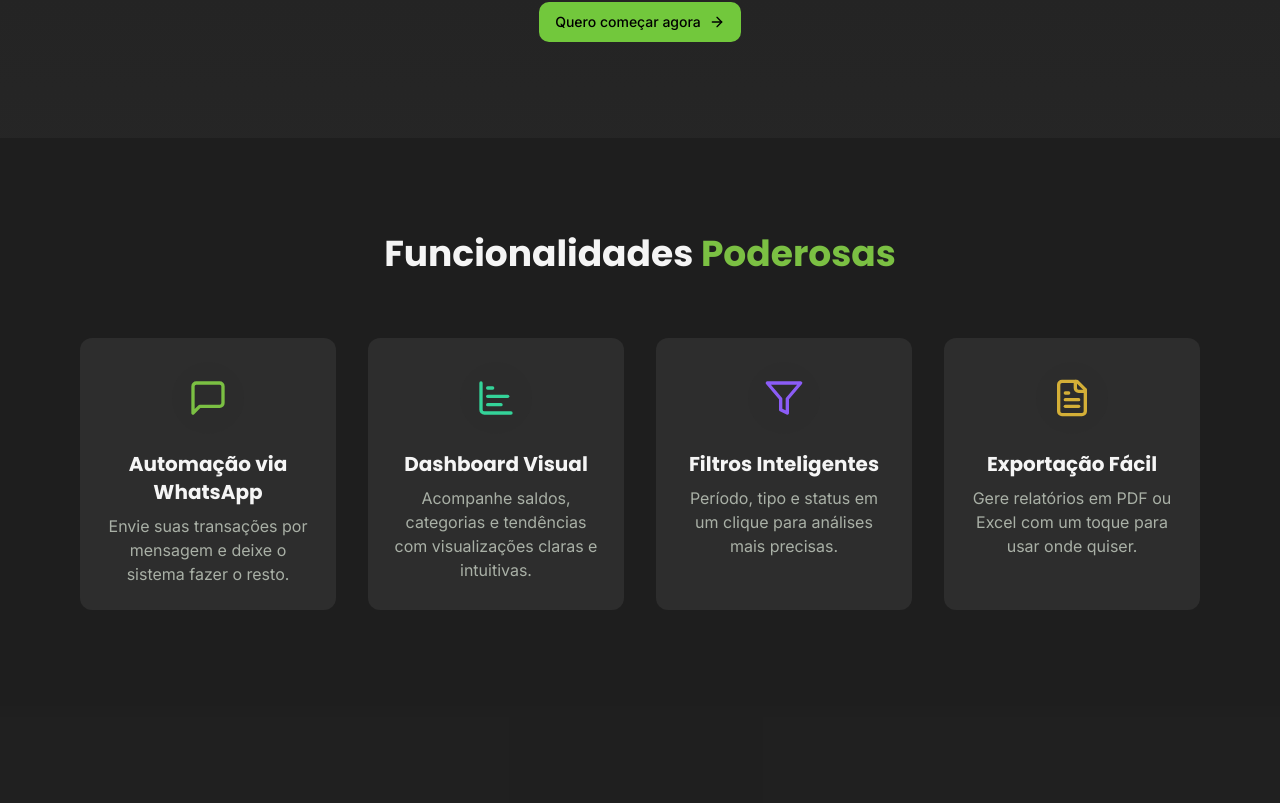
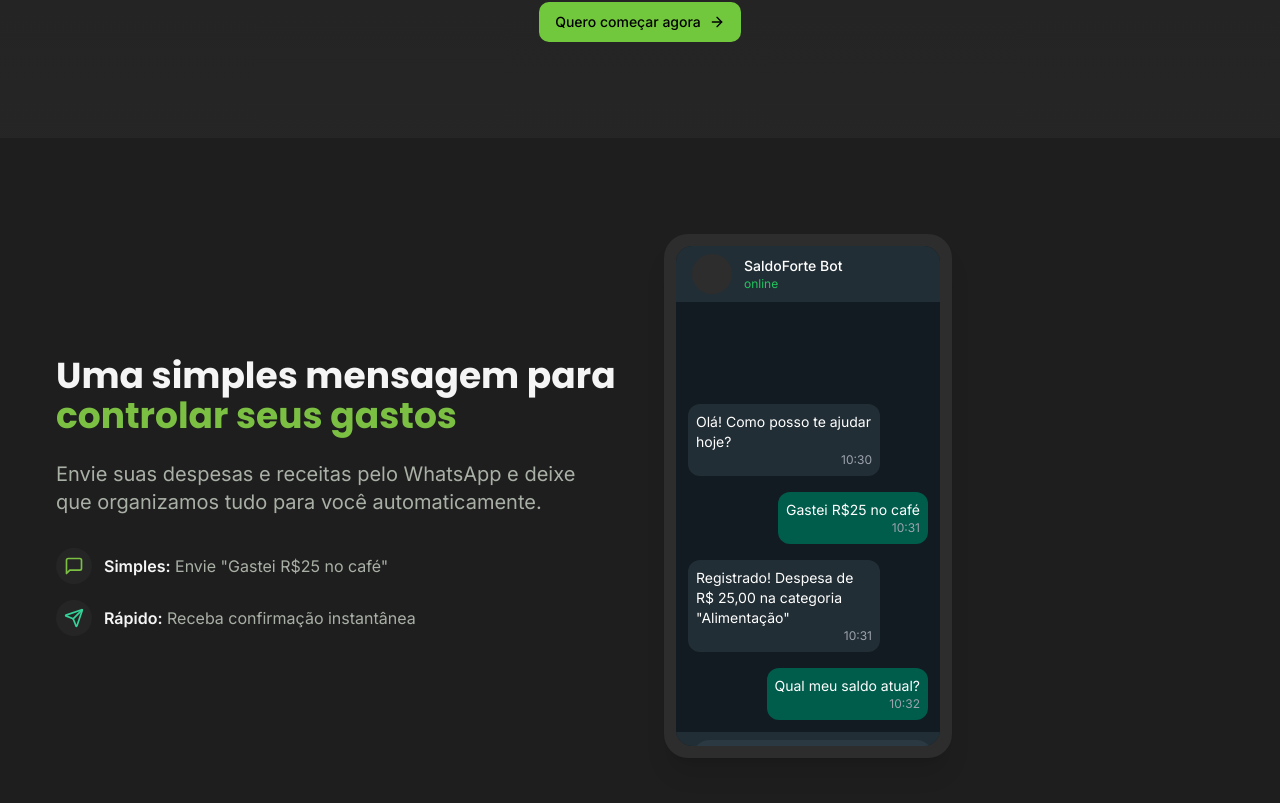
Before and after one commit to CostaMAyssa/GranaNoZap-landing-page, a React (Vite) app: page / in a window 1280 px wide. Shown: the part 554-1357 px from the top of the page. Built offline with nearby package versions, Linux system fonts and the light colour scheme.

Commit message:
Add section before features
Add a new section before the features section with an image and a title promoting the ease of controlling expenses.

```diff
--- /dev/null
+++ b/src/components/WhatsAppDemo.tsx
@@ -0,0 +1,110 @@
+
+import React from 'react';
+import { MessageSquare, Send } from "lucide-react";
+
+const WhatsAppDemo: React.FC = () => {
+  return (
+    <section className="py-16 md:py-24 px-6 bg-saldo-background">
+      <div className="container mx-auto">
+        <div className="grid md:grid-cols-2 gap-12 items-center">
+          <div className="order-2 md:order-1">
+            <h2 className="text-3xl md:text-4xl mb-6 font-bold leading-tight text-saldo-text-primary">
+              Uma simples mensagem para <span className="text-saldo-primary">controlar seus gastos</span>
+            </h2>
+
+            <p className="text-xl mb-8 text-saldo-text-secondary">
+              Envie suas despesas e receitas pelo WhatsApp e deixe que organizamos tudo para você automaticamente.
+            </p>
+
+            <div className="space-y-4">
+              <div className="flex items-center gap-3">
+                <span className="bg-saldo-border/50 p-2 rounded-full">
+                  <MessageSquare className="h-5 w-5 text-saldo-primary" />
+                </span>
+                <p className="text-saldo-text-secondary">
+                  <strong className="text-saldo-text-primary">Simples:</strong> Envie "Gastei R$25 no café"
+                </p>
+              </div>
+
+              <div className="flex items-center gap-3">
+                <span className="bg-saldo-border/50 p-2 rounded-full">
+                  <Send className="h-5 w-5 text-saldo-income" />
+                </span>
+                <p className="text-saldo-text-secondary">
+                  <strong className="text-saldo-text-primary">Rápido:</strong> Receba confirmação instantânea
+                </p>
+              </div>
+            </div>
+          </div>
+
+          <div className="order-1 md:order-2 mx-auto md:mx-0 animate-fade-in" style={{ animationDelay: '0.3s' }}>
+            <div className="relative w-72 max-w-full">
+              {/* Phone frame */}
+              <div className="bg-saldo-border rounded-3xl p-3 shadow-xl">
+                {/* WhatsApp chat interface */}
+                <div className="bg-[#111b21] rounded-2xl overflow-hidden h-[500px]">
+                  {/* Header */}
+                  <div className="bg-[#222e35] px-4 py-2 flex items-center">
+                    <div className="w-10 h-10 bg-saldo-border rounded-full"></div>
+                    <div className="ml-3">
+                      <p className="text-white text-sm font-medium">SaldoForte Bot</p>
+                      <p className="text-green-500 text-xs">online</p>
+                    </div>
+                  </div>
+
+                  {/* Chat */}
+                  <div className="p-3 h-[430px] overflow-y-auto flex flex-col justify-end">
+                    {/* Bot message */}
+                    <div className="flex mb-4">
+                      <div className="bg-[#222e35] rounded-lg p-2 max-w-[80%]">
+                        <p className="text-white text-sm">Olá! Como posso te ajudar hoje?</p>
+                        <p className="text-xs text-gray-400 text-right">10:30</p>
+                      </div>
+                    </div>
+
+                    {/* User message */}
+                    <div className="flex justify-end mb-4">
+                      <div className="bg-[#005c4b] rounded-lg p-2 max-w-[80%]">
+                        <p className="text-white text-sm">Gastei R$25 no café</p>
+                        <p className="text-xs text-gray-400 text-right">10:31</p>
+                      </div>
+                    </div>
+
+                    {/* Bot message */}
+                    <div className="flex mb-4">
+                      <div className="bg-[#222e35] rounded-lg p-2 max-w-[80%]">
+                        <p className="text-white text-sm">Registrado! Despesa de R$ 25,00 na categoria "Alimentação"</p>
+                        <p className="text-xs text-gray-400 text-right">10:31</p>
+                      </div>
+                    </div>
+
+                    {/* User message */}
+                    <div className="flex justify-end">
+                      <div className="bg-[#005c4b] rounded-lg p-2 max-w-[80%]">
+                        <p className="text-white text-sm">Qual meu saldo atual?</p>
+                        <p className="text-xs text-gray-400 text-right">10:32</p>
+                      </div>
+                    </div>
+                  </div>
+
+                  {/* Input area */}
+                  <div className="bg-[#222e35] px-4 py-2 flex items-center">
+                    <input
+                      type="text"
+                      placeholder="Digite uma mensagem"
+                      className="bg-[#2a3942] text-white text-sm rounded-full px-4 py-2 flex-1 outline-none"
+                      readOnly
+                    />
+                    <Send className="h-5 w-5 text-gray-400 ml-2" />
+                  </div>
+                </div>
+              </div>
+            </div>
+          </div>
+        </div>
+      </div>
+    </section>
+  );
+};
+
+export default WhatsAppDemo;
--- a/src/pages/Index.tsx
+++ b/src/pages/Index.tsx
@@ -2,6 +2,7 @@
 import React from 'react';
 import Navbar from '@/components/Navbar';
 import Hero from '@/components/Hero';
+import WhatsAppDemo from '@/components/WhatsAppDemo';
 import Features from '@/components/Features';
 import OverviewCards from '@/components/OverviewCards';
 import ChartSection from '@/components/ChartSection';
@@ -15,6 +16,7 @@ const Index: React.FC = () => {
       <Navbar />
       <main>
         <Hero />
+        <WhatsAppDemo />
         <Features />
         <OverviewCards />
         <ChartSection />
```
